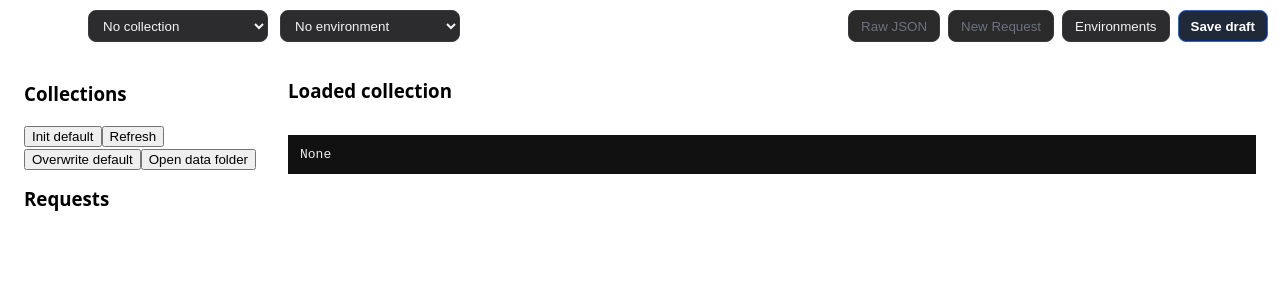
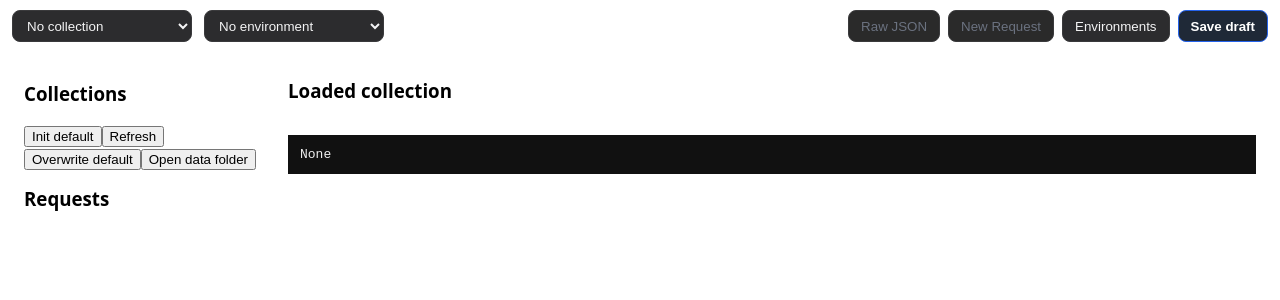
Before and after one commit to GuerL/bifrost, a React (Vite) app: page / in a window 1280 px wide. Shown: the top 300 px of the page. Built offline with nearby package versions, Linux system fonts and the light colour scheme.

Commit message:
Test windows topbar fix

```diff
--- a/src-tauri/tauri.conf.json
+++ b/src-tauri/tauri.conf.json
@@ -23,7 +23,6 @@
           "x": 14,
           "y": 30
         }
-
       }
     ],
     "security": {
--- a/src/TopBar.tsx
+++ b/src/TopBar.tsx
@@ -1,4 +1,8 @@
 import { CollectionMeta, Environment } from "./types.ts";
+
+const isMacOS =
+    typeof navigator !== "undefined" &&
+    /(Mac|iPhone|iPad|iPod)/i.test(navigator.userAgent);
 
 type TopBarProps = {
     collections: CollectionMeta[];
@@ -37,7 +41,7 @@ export default function TopBar({
                 display: "flex",
                 alignItems: "center",
                 justifyContent: "space-between",
-                paddingLeft: 88, // espace pour les traffic lights macOS
+                paddingLeft: isMacOS ? 88 : 12, // espace pour les traffic lights macOS
                 paddingRight: 12,
                 // background: "#1c1c1e",
                 // borderBottom: "1px solid #2c2c2e",
```
Also changed, not shown: src-tauri/tauri.windows.conf.json (added, +16 -0 lines), 1 other file (tests, documents, lock files or other folders).
